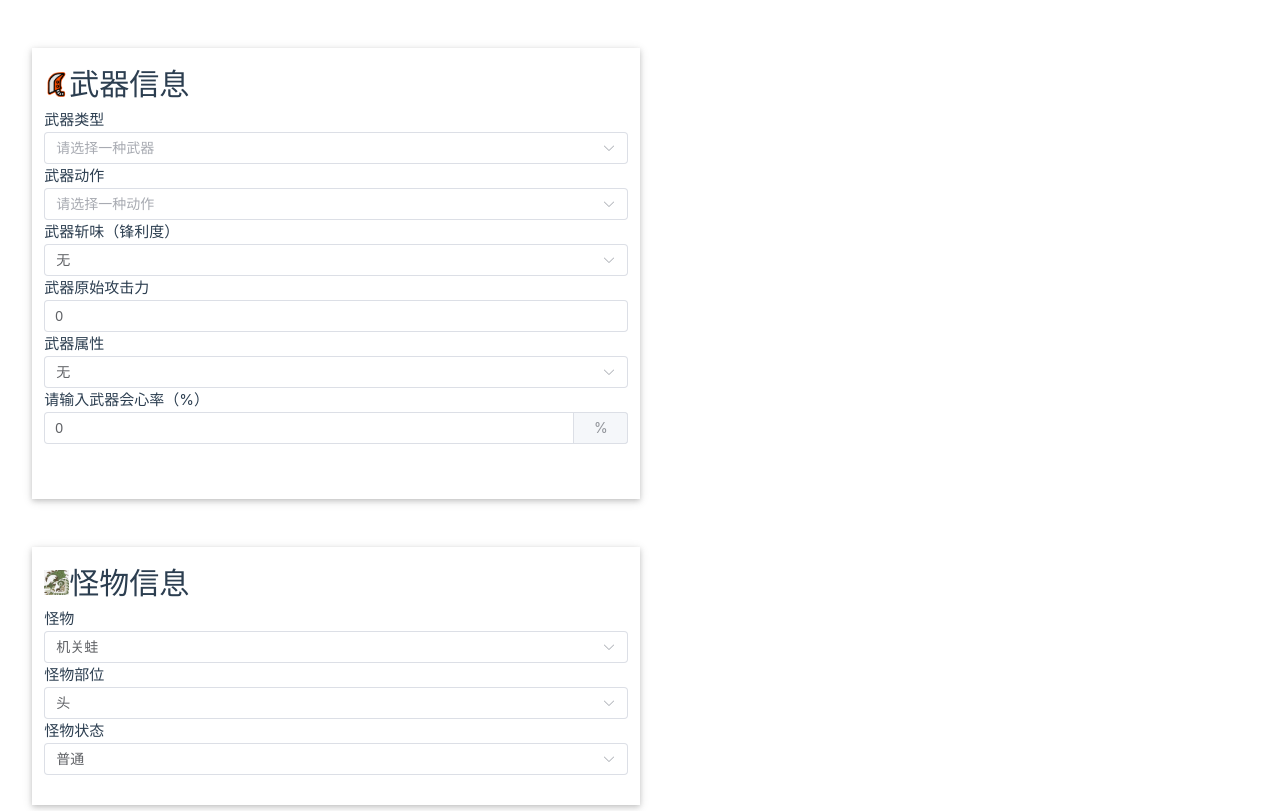
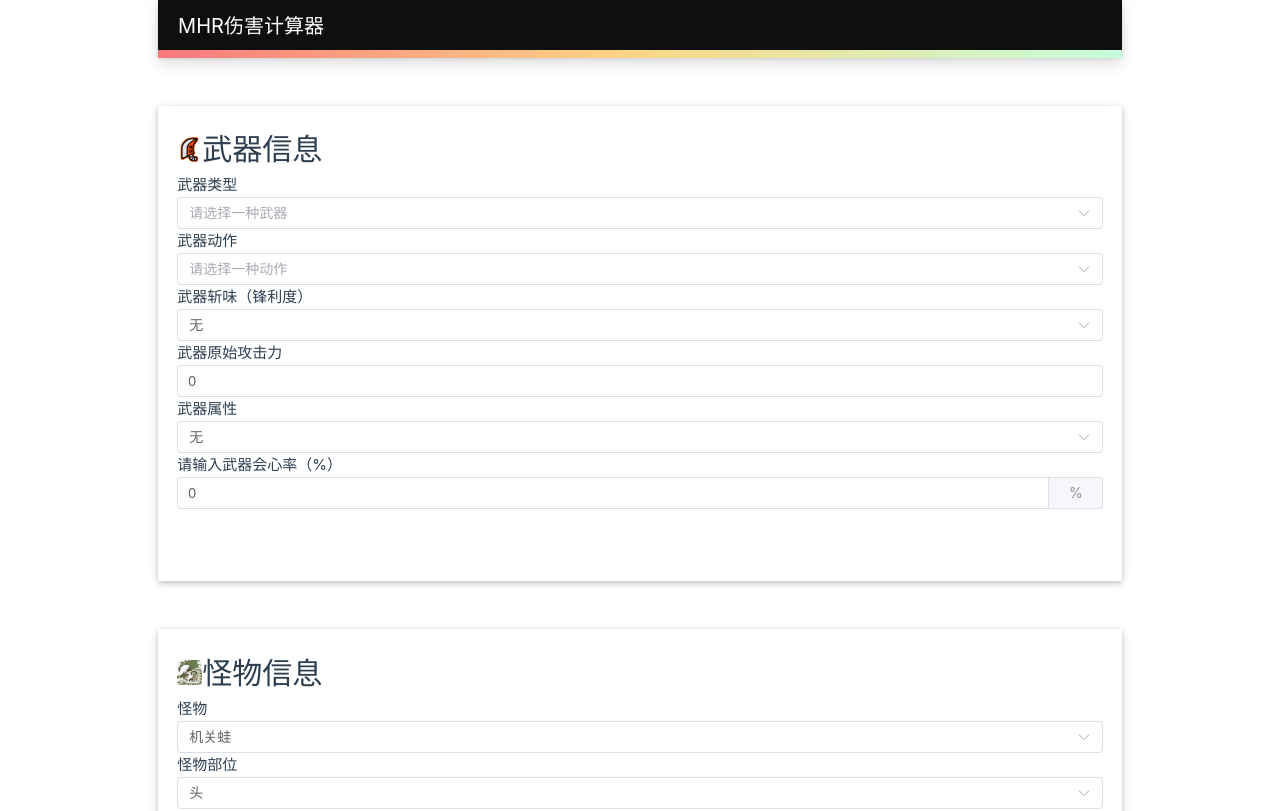
Before and after one commit to mason478/MHR-DmgCalculator, a Vue app: page / in a window 1280 px wide. Shown: the top 811 px of the page. Built offline with nearby package versions, Linux system fonts and the light colour scheme.

Commit message:
feat: add page header

```diff
--- a/package.json
+++ b/package.json
@@ -15,6 +15,7 @@
   },
   "dependencies": {
     "element-plus": "^2.6.2",
+    "stylus": "^0.63.0",
     "vue": "^3.4.21"
   },
   "devDependencies": {
--- a/src/App.vue
+++ b/src/App.vue
@@ -1,19 +1,19 @@
 <script setup lang="ts">
 import CalculationPanel from './components/CalculationPanel.vue'
+import PageHeader from './components/PageHeader.vue'
 </script>
 
 <template class="panel">
   <div>
+    <PageHeader />
     <CalculationPanel />
   </div>
 </template>
 
 <style>
 .panel {
-  /* margin: 0 auto; */
   display: flex;
   flex-direction: column;
   justify-content: center;
-  /* align-items: center; */
 }
 </style>
--- a/src/assets/main.css
+++ b/src/assets/main.css
@@ -28,7 +28,7 @@
   }
 
   #app {
-    display: grid;
+    /* display: grid; */
     grid-template-columns: 1fr 1fr;
     padding: 0 2rem;
   }
--- /dev/null
+++ b/src/components/PageHeader.vue
@@ -0,0 +1,42 @@
+<!-- code reference: https://github.com/dzxrly/MHWIBDmgCalculator/blob/main/mhwdmgcalculator/src/views/CalculatorView.vue -->
+<template>
+  <div class="header-wrap">
+    <div class="title-text-row">
+      <span class="page-name">MHR伤害计算器</span>
+    </div>
+    <div class="divider-row"></div>
+  </div>
+</template>
+
+<script>
+export default {
+  name: 'PageHeader'
+}
+</script>
+
+<style>
+.header-wrap {
+  box-shadow:
+    0 6.4px 14.4px 0 rgba(0, 0, 0, 0.132),
+    0 1.2px 3.6px 0 rgba(0, 0, 0, 0.108);
+}
+.header-wrap .title-text-row {
+  display: flex;
+  flex: 1;
+  flex-flow: row wrap;
+  justify-content: flex-start;
+  align-items: center;
+  height: 50px;
+  background-color: #0f0f0f;
+  padding: 10px 0;
+}
+.header-wrap .title-text-row .page-name {
+  margin: 0 20px;
+  color: white;
+  font-size: 20px;
+}
+.header-wrap .divider-row {
+  height: 8px;
+  background: linear-gradient(to left, rgb(198, 255, 221), rgb(251, 215, 134), rgb(247, 121, 125));
+}
+</style>
```
Also changed, not shown: 1 other file (tests, documents, lock files or other folders).
